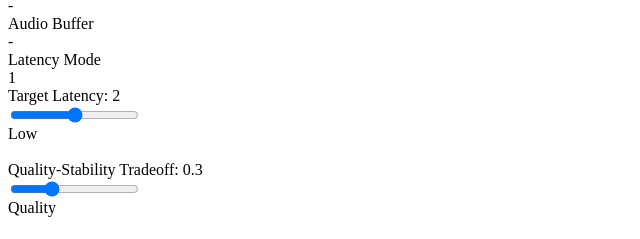
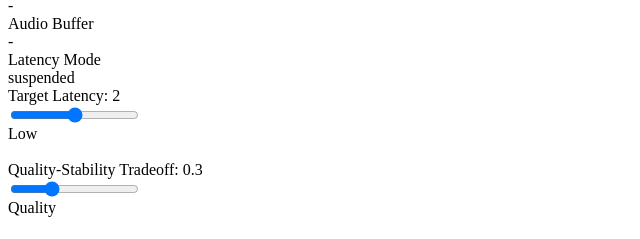
Before and after one commit to bitmovin/demos, a website: page player/low-latency-streaming/index.html in a window 1280 px wide. Shown: the part 225-464 px from the top of the page, 0-640 px from the left. Drawn offline with Linux system fonts and the light colour scheme.

Commit message:
fix initial value

```diff
--- a/player/low-latency-streaming/index.html
+++ b/player/low-latency-streaming/index.html
@@ -54,7 +54,7 @@
                 <div class="latency-status-row">
                     <div>Latency Mode</div>
                     <div>
-                        <span id="playbackSpeed">1</span>
+                        <span id="playbackSpeed">suspended</span>
                     </div>
                 </div>
             </div>
```
